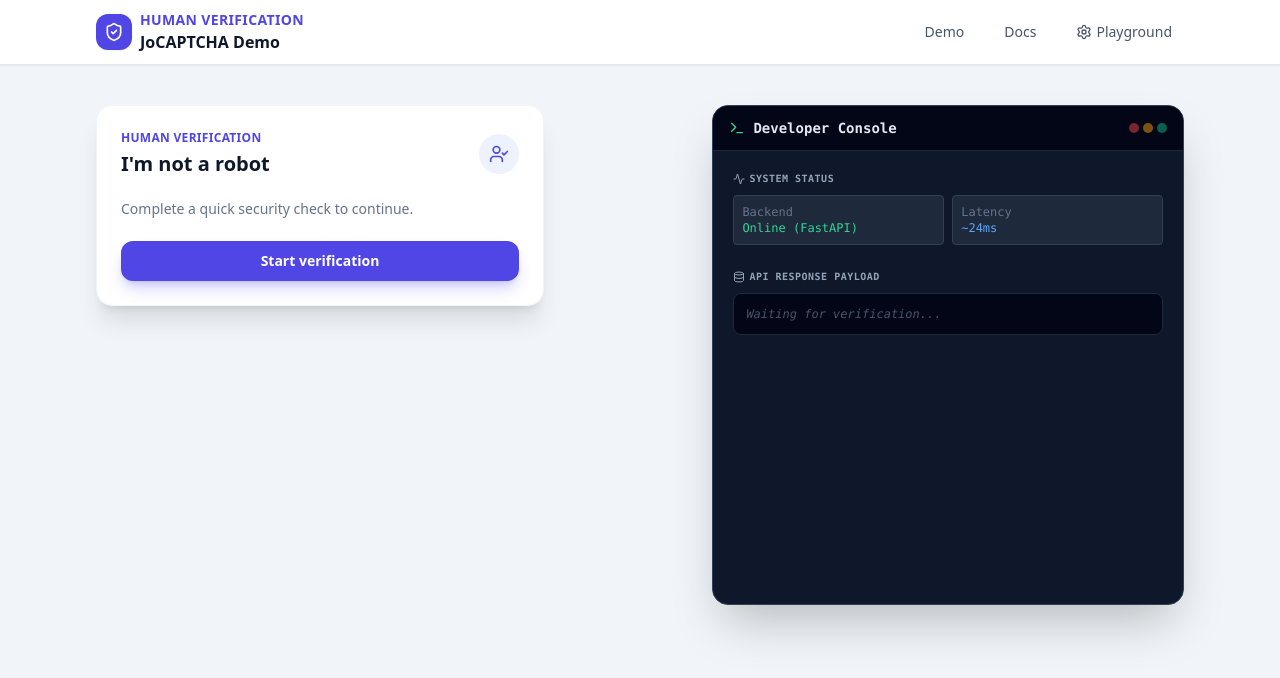
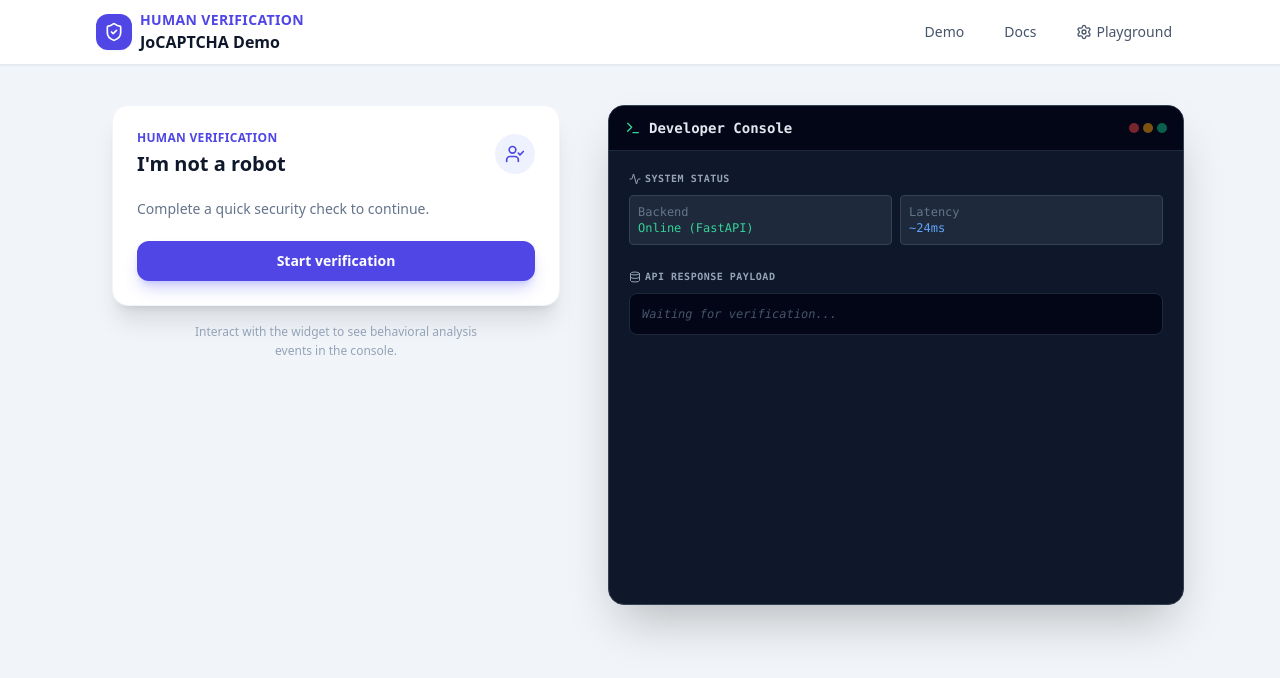
Before and after one commit to ShaijoGeorge/JoCAPTCHA, a React (Create React App) app in the folder frontend/captcha-frontend/: page / in a window 1280 px wide. Shown: the top 678 px of the page. Built offline with nearby package versions, Linux system fonts and the light colour scheme.

Commit message:
feat(app): Implement basic client-side page routing

```diff
--- a/frontend/captcha-frontend/src/App.js
+++ b/frontend/captcha-frontend/src/App.js
@@ -6,6 +6,7 @@
 
 function App() {
   const [verificationResult, setVerificationResult] = useState(null);
+  const [page, setPage] = useState("demo"); // 'demo' | 'docs' | 'playground'
 
   const handleVerificationComplete = (result) => {
     console.log("Verification result:", result);
@@ -17,14 +18,25 @@
       <Navbar />
 
       <main className="max-w-6xl mx-auto px-4 sm:px-6 lg:px-8 py-10">
-        <div className="grid gap-10 lg:grid-cols-[minmax(0,1.1fr)_minmax(0,0.9fr)] items-start">
-          {/* Left: Widget card */}
-          <CaptchaShell onVerificationComplete={handleVerificationComplete} />
 
-          {/* Right: Live Debug Panel */}
-          <DebugPanel result={verificationResult} />
+        {/* Page Routing Logic */}
+        {page === "demo" && (
+          <div className="grid gap-8 lg:grid-cols-[minmax(0,1fr)_minmax(0,1.2fr)] items-start animate-in fade-in duration-300">
 
-        </div>
+            {/* Left: CAPTCHA Widget */}
+            <div className="flex flex-col items-center space-y-4">
+              <CaptchaShell onVerificationComplete={handleVerificationComplete} />
+
+              <p className="text-xs text-slate-400 text-center max-w-xs leading-relaxed">
+                Interact with the widget to see behavioral analysis events in the console.
+              </p>
+            </div>
+
+            {/* Right: Debug Panel */}
+            <DebugPanel result={verificationResult} />
+          </div>
+        )}
+
       </main>
     </div>
   );
```
